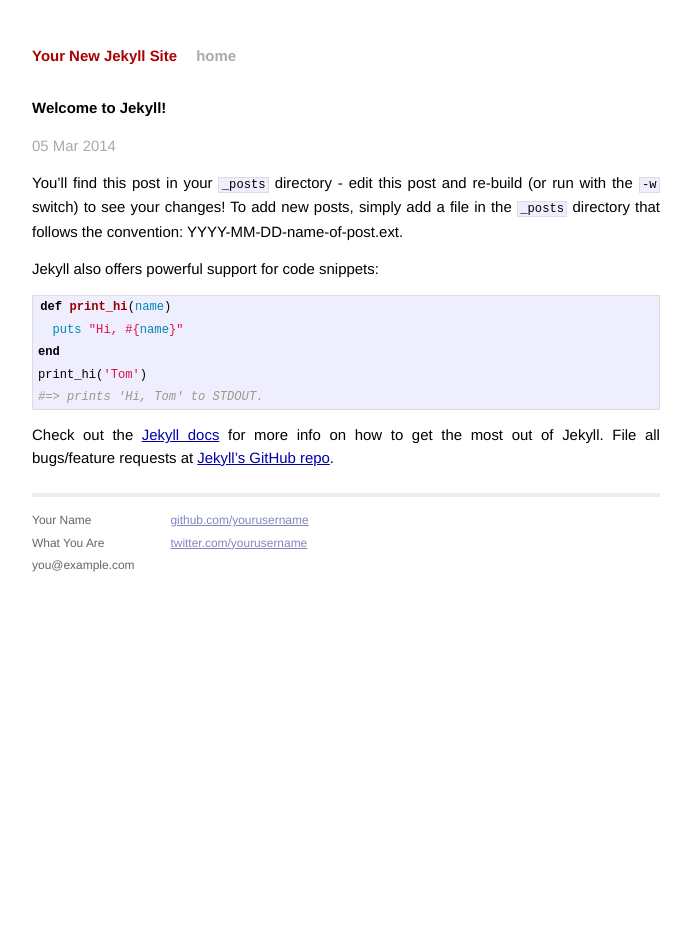
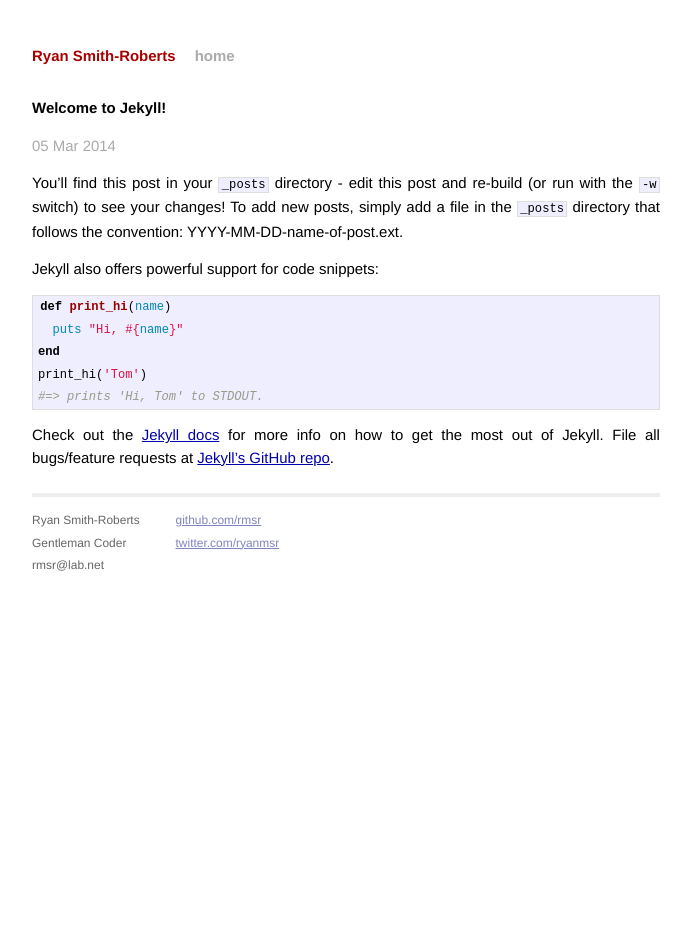
Before and after one commit to rmsr/rmsr.github.io, a Jekyll site: the page built from _posts/2014-03-05-welcome-to-jekyll.markdown, in a window 1280 px wide. Shown: the whole page, without its empty margins (294-985 px from the left). Built offline with Jekyll 4.4.1, drawn with Linux system fonts in a browser that asks for light colours; Markdown is read by kramdown in place of the engine named in the settings.

Commit message:
update contact info

```diff
--- a/_config.yml
+++ b/_config.yml
@@ -1,3 +1,3 @@
-name: Your New Jekyll Site
+name: Ryan Smith-Roberts
 markdown: redcarpet
 pygments: true
--- a/_layouts/default.html
+++ b/_layouts/default.html
@@ -26,15 +26,15 @@
           <div class="footer">
             <div class="contact">
               <p>
-                Your Name<br />
-                What You Are<br />
-                you@example.com
+                Ryan Smith-Roberts<br />
+                Gentleman Coder<br />
+                rmsr@lab.net
               </p>
             </div>
             <div class="contact">
               <p>
-                <a href="https://github.com/yourusername">github.com/yourusername</a><br />
-                <a href="https://twitter.com/yourusername">twitter.com/yourusername</a><br />
+                <a href="https://github.com/rmsr">github.com/rmsr</a><br />
+                <a href="https://twitter.com/ryanmsr">twitter.com/ryanmsr</a><br />
               </p>
             </div>
           </div>
```
